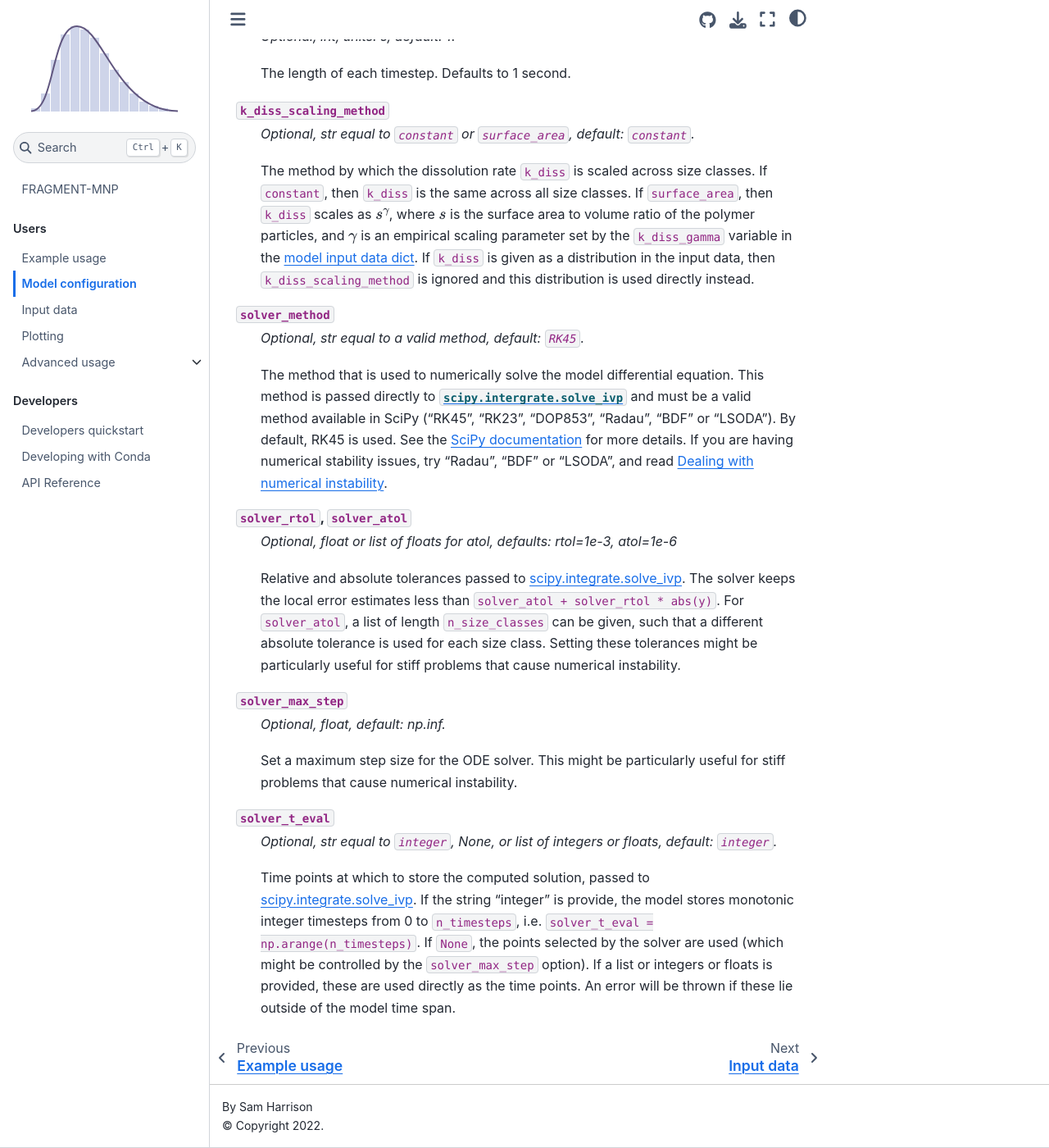
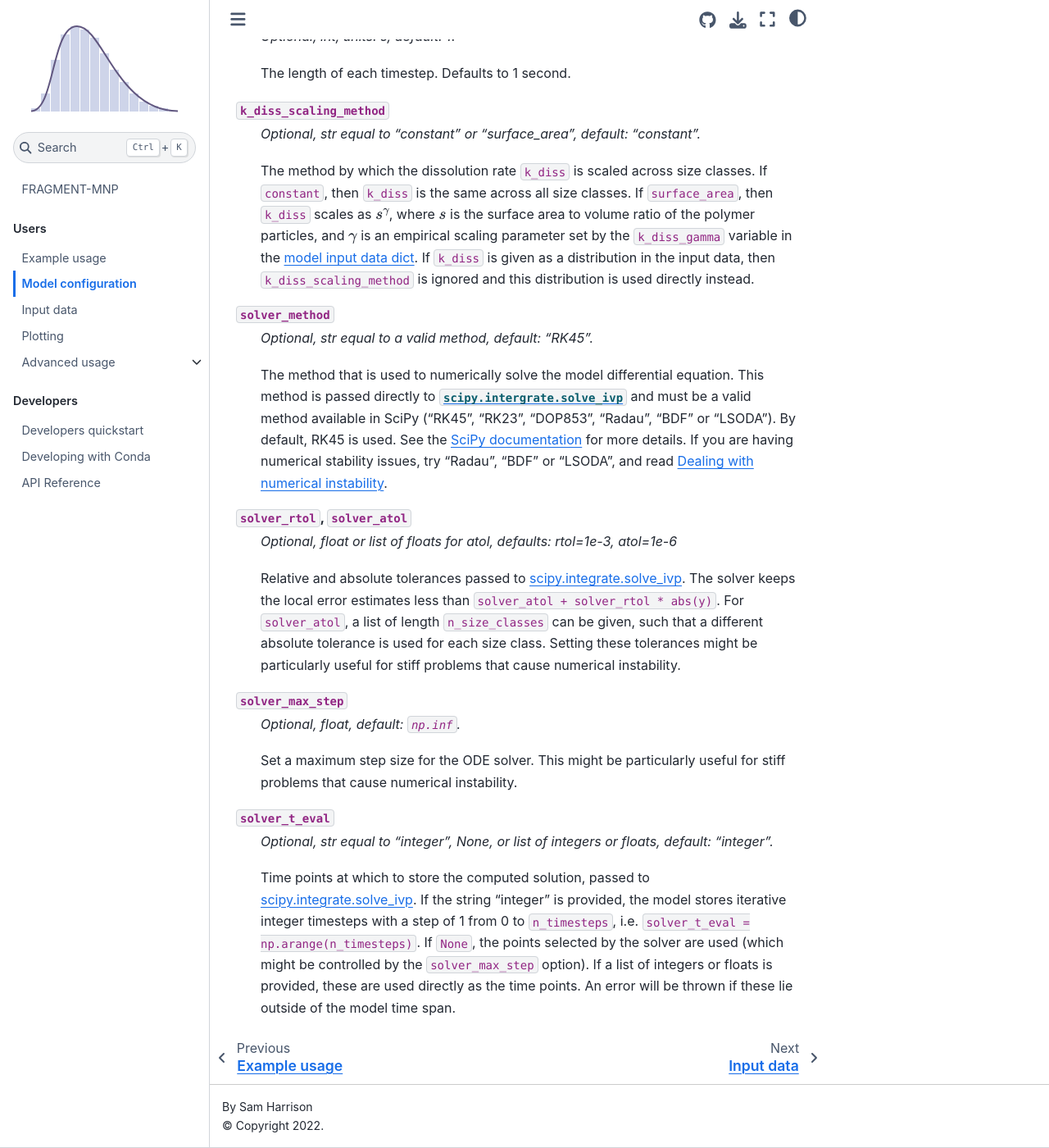
Before and after one commit to microplastics-cluster/fragment-mnp, a Jupyter Book: the page built from docs/config.md, in a window 1280 px wide and 1400 px high, scrolled down 1117 px. Shown: the whole window at 82% size. Built offline with Jupyter Book 1.0.4 settings and Sphinx 7.4.7 and the Sphinx Book theme 1.1.4, drawn with Linux system fonts in a browser that asks for light colours.

Commit message:
Typos in config docs

```diff
--- a/docs/config.md
+++ b/docs/config.md
@@ -34,12 +34,12 @@
 : The length of each timestep. Defaults to 1 second.
 
 `k_diss_scaling_method`
-: *Optional, str equal to `constant` or `surface_area`, default: `constant`.*
+: *Optional, str equal to "constant" or "surface_area", default: "constant".*
 : The method by which the dissolution rate `k_diss` is scaled across size classes. If `constant`, then `k_diss` is the same across all size classes. If `surface_area`, then `k_diss` scales as $s^\gamma$, where $s$ is the surface area to volume ratio of the polymer particles, and $\gamma$ is an empirical scaling parameter set by the `k_diss_gamma` variable in the [model input data dict](input-data). If `k_diss` is given as a distribution in the input data, then `k_diss_scaling_method` is ignored and this distribution is used directly instead.
 
 (config:solver_method)=
 `solver_method`
-: *Optional, str equal to a valid method, default: `RK45`.*
+: *Optional, str equal to a valid method, default: "RK45".*
 : The method that is used to numerically solve the model differential equation. This method is passed directly to [`scipy.intergrate.solve_ivp`](https://docs.scipy.org/doc/scipy/reference/generated/scipy.integrate.solve_ivp.html) and must be a valid method available in SciPy ("RK45", "RK23", "DOP853", "Radau", "BDF" or "LSODA"). By default, RK45 is used. See the [SciPy documentation](https://docs.scipy.org/doc/scipy/reference/generated/scipy.integrate.solve_ivp.html) for more details. If you are having numerical stability issues, try "Radau", "BDF" or "LSODA", and read [](./advanced-usage/numerical-instability.ipynb).
 
 (config:solver_rtol_atol)=
@@ -49,10 +49,10 @@
 
 (config:solver_max_step)=
 `solver_max_step`
-: *Optional, float, default: np.inf.*
+: *Optional, float, default: `np.inf`.*
 : Set a maximum step size for the ODE solver. This might be particularly useful for stiff problems that cause numerical instability.
 
 (config:solver_t_eval)=
 `solver_t_eval`
-: *Optional, str equal to `integer`, None, or list of integers or floats, default: `integer`.*
-: Time points at which to store the computed solution, passed to [scipy.integrate.solve_ivp](https://docs.scipy.org/doc/scipy/reference/generated/scipy.integrate.solve_ivp.html). If the string "integer" is provide, the model stores monotonic integer timesteps from 0 to `n_timesteps`, i.e. `solver_t_eval = np.arange(n_timesteps)`. If `None`, the points selected by the solver are used (which might be controlled by the `solver_max_step` option). If a list or integers or floats is provided, these are used directly as the time points. An error will be thrown if these lie outside of the model time span.
+: *Optional, str equal to "integer", None, or list of integers or floats, default: "integer".*
+: Time points at which to store the computed solution, passed to [scipy.integrate.solve_ivp](https://docs.scipy.org/doc/scipy/reference/generated/scipy.integrate.solve_ivp.html). If the string "integer" is provided, the model stores iterative integer timesteps with a step of 1 from 0 to `n_timesteps`, i.e. `solver_t_eval = np.arange(n_timesteps)`. If `None`, the points selected by the solver are used (which might be controlled by the `solver_max_step` option). If a list of integers or floats is provided, these are used directly as the time points. An error will be thrown if these lie outside of the model time span.
```
